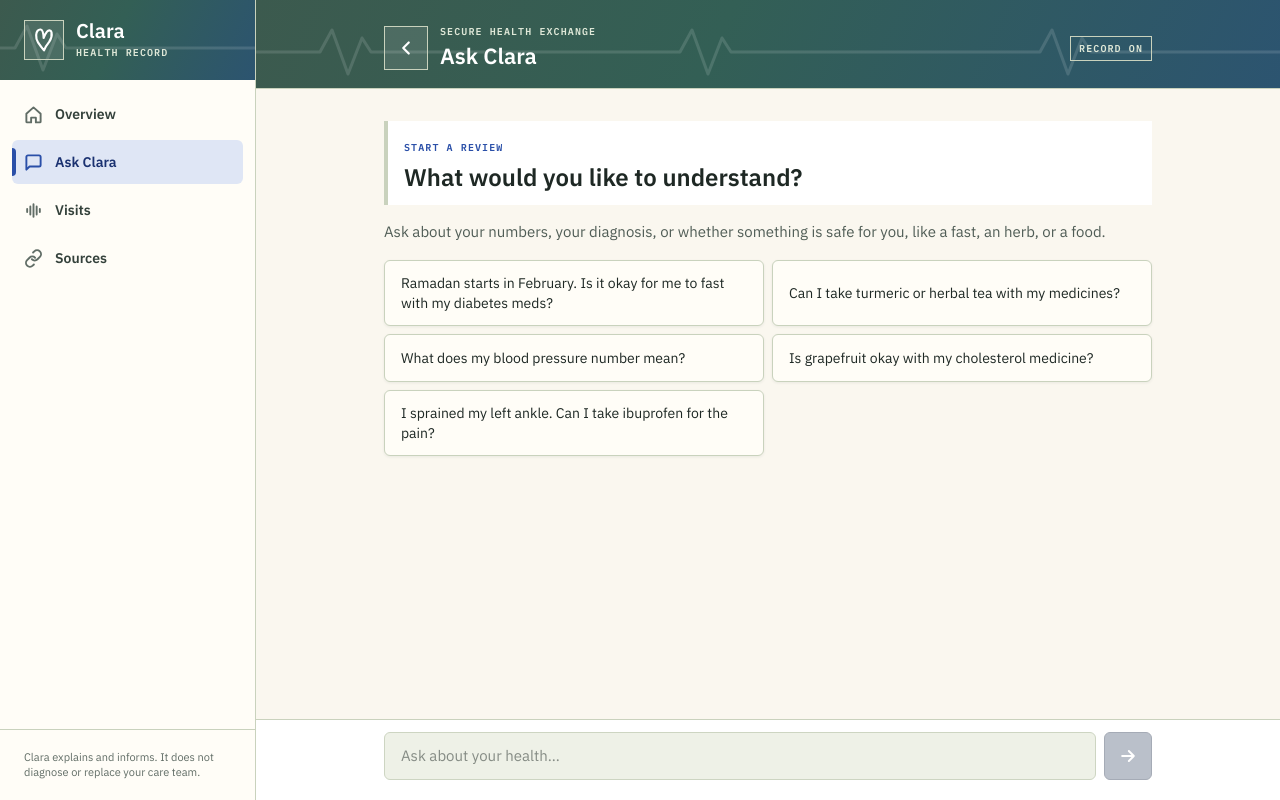
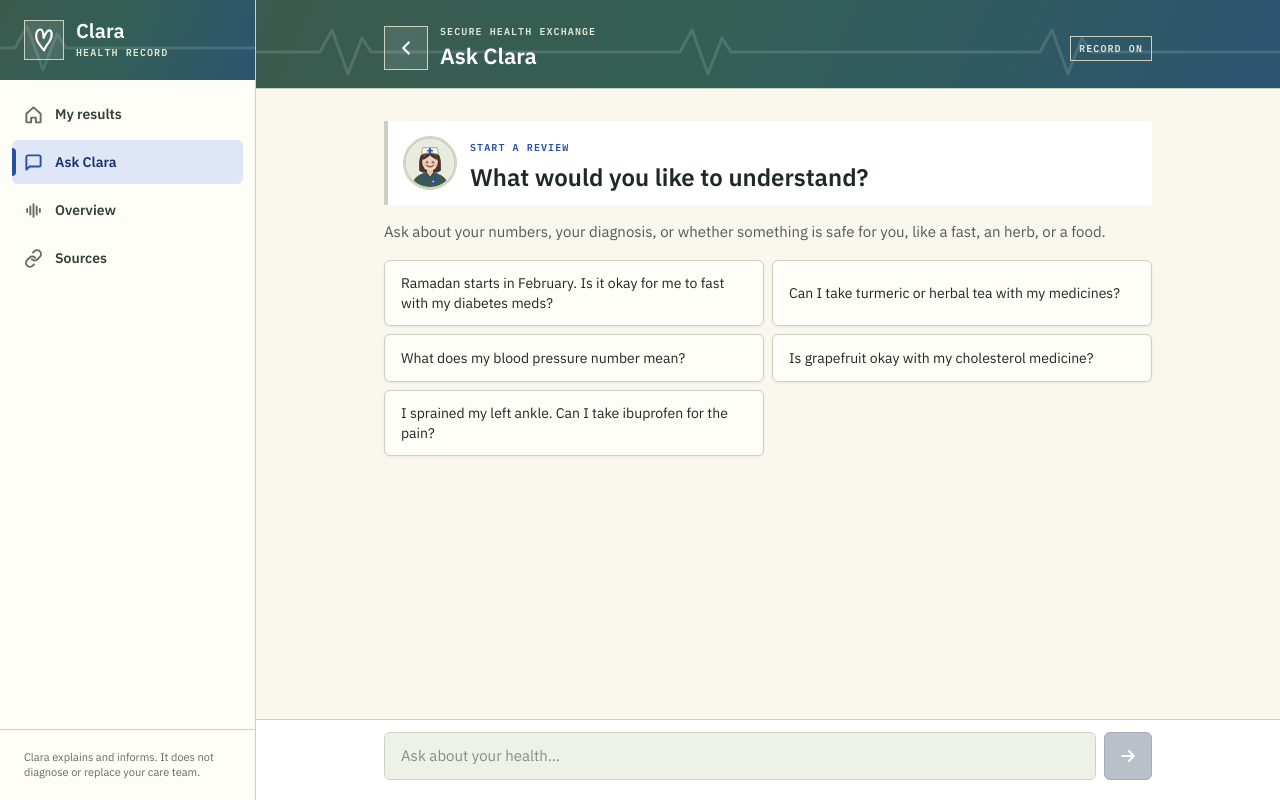
Before and after one commit to DavidPopesc/Clarah-Health, a Next.js app: page /ask in a window 1280 px wide. Built offline with nearby package versions, Linux system fonts and the light colour scheme.

Commit message:
Rename tabs to My results and Overview; add Clara to Ask Clara

```diff
--- a/src/app/globals.css
+++ b/src/app/globals.css
@@ -121,7 +121,7 @@ button:focus-visible, a:focus-visible, input:focus-visible {
 .lift { transition: background-color 160ms ease, border-color 160ms ease, transform 160ms ease, box-shadow 160ms ease; }
 .lift:hover { background: #f2f6ea; border-color: #7f9a6b; transform: translateY(-1px); box-shadow: 0 4px 10px rgba(44, 68, 58, 0.1); }
 
-/* In-range results and medication rows on Overview. */
+/* In-range results and medication rows on My results. */
 .tint-good { background: linear-gradient(135deg, #eef4e8 0%, #e1ebd8 100%); border: 1.5px solid #b3c6a6; }
 .tint-med { background: linear-gradient(135deg, #e8eefa 0%, #dbe3f5 100%); border: 1.5px solid #a3b5e0; }
 
--- a/src/app/visits/page.tsx
+++ b/src/app/visits/page.tsx
@@ -1,7 +1,7 @@
 import { BottomNav } from "@/components/bottom-nav";
 import { VisitsView } from "@/components/visits/visits-view";
 
-export const metadata = { title: "Visit recaps · Clara" };
+export const metadata = { title: "Overview · Clara" };
 
 export default function VisitsPage() {
   return (
@@ -10,7 +10,7 @@ export default function VisitsPage() {
         <header className="bg-eucalyptus px-5 pt-10 pb-5 text-white lg:py-8">
           <div className="desk">
             <span className="clinical-label block text-[#dfe8d8]">From your care team</span>
-            <h1 className="text-xl font-semibold lg:text-[30px]">Visit recaps</h1>
+            <h1 className="text-xl font-semibold lg:text-[30px]">Overview</h1>
           </div>
         </header>
         <VisitsView />
--- a/src/components/bottom-nav.tsx
+++ b/src/components/bottom-nav.tsx
@@ -2,9 +2,9 @@ import Link from "next/link";
 import { ChatIcon, HomeIcon, LinkIcon, VisitIcon } from "./icons";
 
 export const NAV_ITEMS = [
-  { href: "/", label: "Overview", Icon: HomeIcon },
+  { href: "/", label: "My results", Icon: HomeIcon },
   { href: "/ask", label: "Ask Clara", Icon: ChatIcon },
-  { href: "/visits", label: "Visits", Icon: VisitIcon },
+  { href: "/visits", label: "Overview", Icon: VisitIcon },
   { href: "/connections", label: "Sources", Icon: LinkIcon },
 ];
 
--- a/src/components/chat.tsx
+++ b/src/components/chat.tsx
@@ -10,6 +10,7 @@ import type { Source } from "@/lib/types";
 import { BodyViewer } from "./anatomy/body-viewer";
 import { BackIcon, CubeIcon, SendIcon } from "./icons";
 import { UrgentScreen } from "./urgent-screen";
+import { ClaraAvatar } from "./visits/clara-avatar";
 
 interface Message {
   role: "user" | "assistant";
@@ -149,9 +150,12 @@ export function Chat({ initialQuestion }: { initialQuestion?: string }) {
         <div className="mx-auto flex w-full max-w-3xl flex-col gap-3.5">
         {messages.length === 0 && (
           <div className="flex flex-col gap-4">
-            <div className="border-l-4 border-teal bg-white px-4 py-3">
-              <span className="clinical-label text-teal">Start a review</span>
-              <h2 className="mt-1 text-xl font-semibold lg:text-2xl">What would you like to understand?</h2>
+            <div className="flex items-center gap-3.5 border-l-4 border-teal bg-white px-4 py-3">
+              <ClaraAvatar size={52} />
+              <div>
+                <span className="clinical-label text-teal">Start a review</span>
+                <h2 className="mt-1 text-xl font-semibold lg:text-2xl">What would you like to understand?</h2>
+              </div>
             </div>
             <p className="text-[15px] leading-normal text-muted">
               Ask about your numbers, your diagnosis, or whether something is safe for you, like a fast, an herb, or a food.
```
Also changed, not shown: 1 other file (tests, documents, lock files or other folders).
